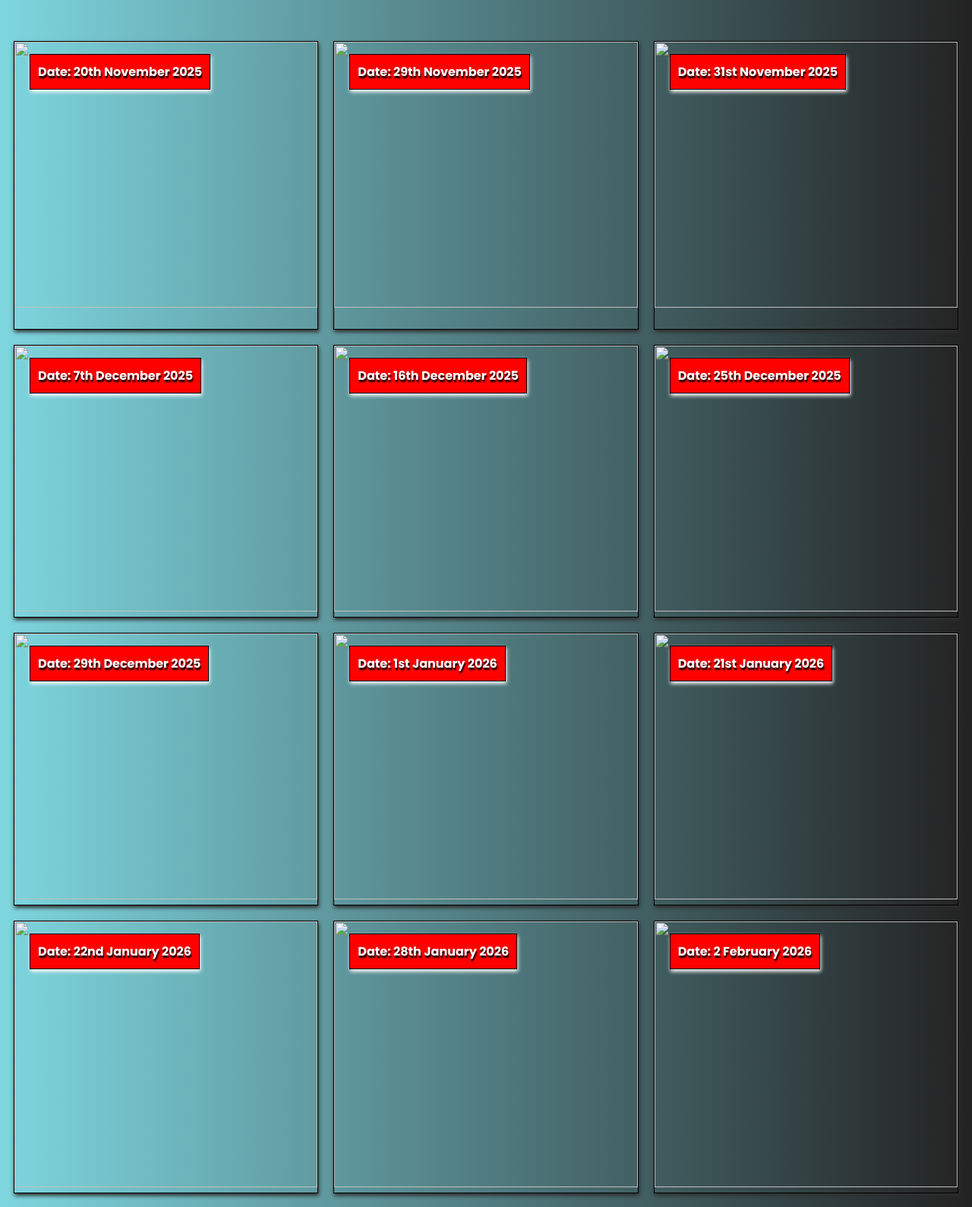
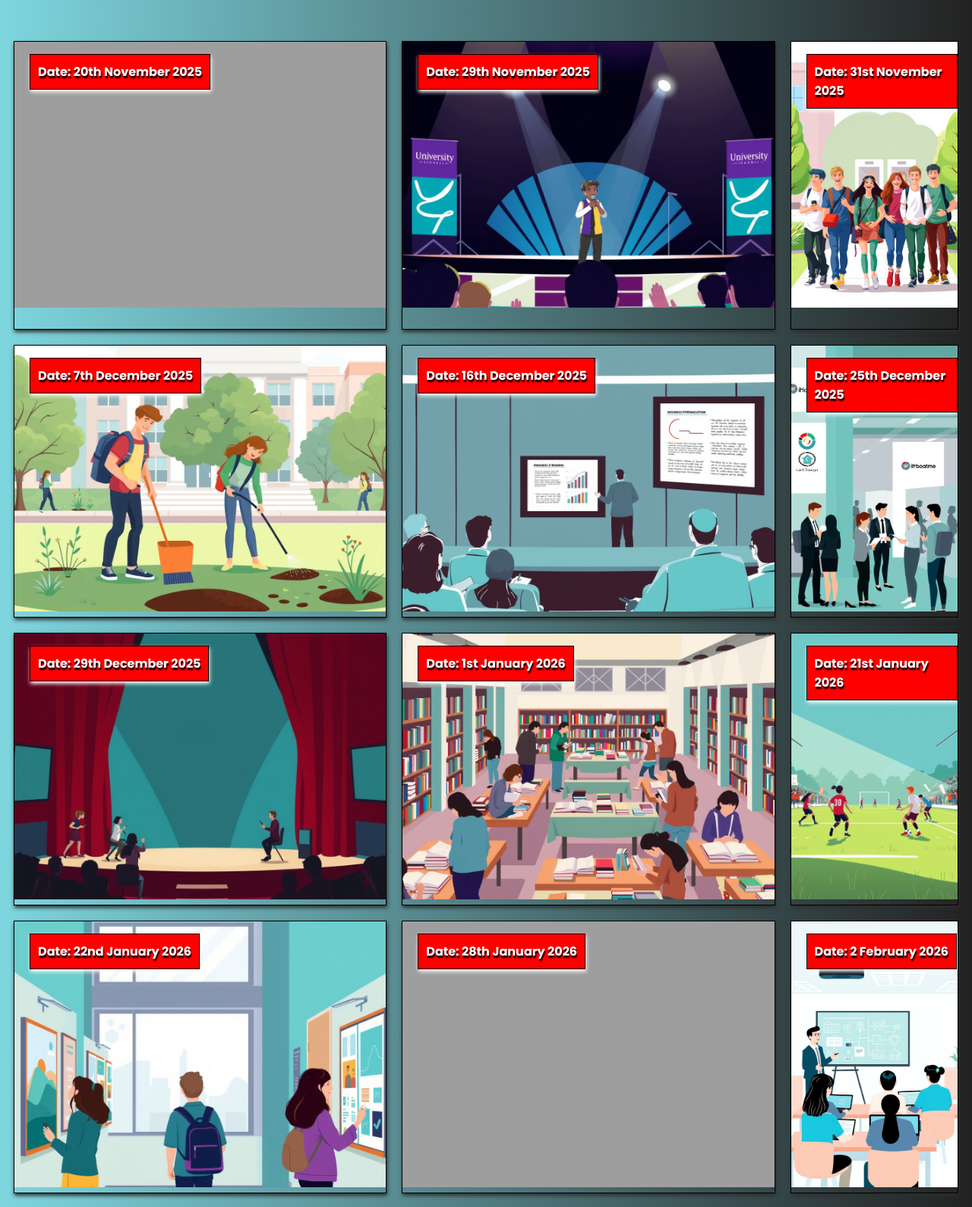
Before and after one commit to alimz2/fast-hub-project, a plain HTML site: page local.html in a window 1280 px wide. Shown: the part 251-1840 px from the top of the page at 76% size. Drawn offline with Linux system fonts and the light colour scheme; the site is published under a folder, as on GitHub Pages, so addresses that start at the root find nothing.

Commit message:
Your descriptive commit message

```diff
--- a/local.html
+++ b/local.html
@@ -33,7 +33,7 @@
             <p class="date">
                 Date: 20th November 2025
             </p>
-            <img src="/images/gridimg/grid12.png" alt="">
+            <img src="images/gridimg/grid12.png" alt="">
             <p class="details">
                 <span style="font-size: 20px; color: blue;">Hackathon – FAST CodeStorm 2026</span> <br>
                 A high-energy coding event where students form teams to develop software solutions under time pressure. The environment is buzzing with creativity, collaboration, and problem-solving as participants write code, debug systems, and compete to present the most innovative tech ideas. Screens glow with data and algorithms, reflecting the spirit of innovation and teamwork that defines the FAST community.
@@ -43,7 +43,7 @@
             <p class="date">
                 Date: 29th November 2025
             </p>
-            <img src="/images/gridimg/grid9.png" alt="">
+            <img src="images/gridimg/grid9.png" alt="">
             <h1></h1>
             <p class="details">
                 <span style="font-size: 20px; color: blue;">Singing Competition – FAST’s Got Talent</span> <br>
@@ -54,7 +54,7 @@
             <p class="date">
                 Date: 31st November 2025
             </p>
-            <img src="/images/gridimg/grid5.png" alt="">
+            <img src="images/gridimg/grid5.png" alt="">
             <p class="details">
                 <span style="font-size: 20px; color: blue;">Character Day – Cosplay and Creativity</span> <br>
                 A fun-filled day where students express themselves by dressing up as their favorite characters from movies, games, or comics. The campus turns into a colorful and lively space full of laughter, creativity, and friendly interactions. The event celebrates imagination and individuality, bringing joy and community spirit to the university.
@@ -64,7 +64,7 @@
             <p class="date">
                 Date: 7th December 2025
             </p>
-            <img src="/images/gridimg/grid4.png" alt="">
+            <img src="images/gridimg/grid4.png" alt="">
             <p class="details">
                 <span style="font-size: 20px; color: blue;">Volunteer Event – Green Campus Drive</span> <br>
                 A community-driven event focused on environmental sustainability. Students gather to plant trees, clean up outdoor spaces, and promote eco-friendly practices around campus. The event builds teamwork and environmental awareness, encouraging students to take pride in creating a cleaner, greener learning environment.
@@ -74,7 +74,7 @@
             <p class="date">
                 Date: 16th December 2025
             </p>
-            <img src="/images/gridimg/grid8.png" alt="">
+            <img src="images/gridimg/grid8.png" alt="">
             <p class="details">
                 <span style="font-size: 20px; color: blue;">Seminar – Research Innovation Day</span> <br>
                 A formal academic session where professors, researchers, and students share groundbreaking research and innovative ideas. Presentations cover emerging topics in science, technology, and education. The event encourages knowledge sharing, networking, and intellectual growth within the academic community.
@@ -84,7 +84,7 @@
             <p class="date">
                 Date: 25th December 2025
             </p>
-            <img src="/images/gridimg/grid11.png" alt="">
+            <img src="images/gridimg/grid11.png" alt="">
             <p class="details">
                 <span style="font-size: 20px; color: blue;">Career Fair – Meet the Recruiters</span> <br>
                 A professional networking event where students meet representatives from various companies and industries. The fair provides opportunities for internships, jobs, and professional mentorship. Students polish their resumes, practice interviews, and learn about future career paths while connecting directly with recruiters.
@@ -94,7 +94,7 @@
             <p class="date">
                 Date: 29th December 2025
             </p>
-            <img src="/images/gridimg/grid1.png" alt="">
+            <img src="images/gridimg/grid1.png" alt="">
             <p class="details">
                 <span style="font-size: 20px; color: blue;">Drama Club – Annual Theatre Play</span> <br>
                 A stage performance organized by the university’s drama club, featuring students acting in a full production. The play brings together creativity, teamwork, and storytelling as performers present a mix of comedy, drama, and emotion. The event highlights the cultural and performing arts side of student life.
@@ -104,7 +104,7 @@
             <p class="date">
                 Date: 1st January 2026
             </p>
-            <img src="/images/gridimg/grid6.png" alt="">
+            <img src="images/gridimg/grid6.png" alt="">
             <p class="details">
                 <span style="font-size: 20px; color: blue;">Book Fair and Reading Week</span> <br>
                 A week-long celebration of literature and learning where students explore a wide range of books and academic materials. The fair includes book sales, reading sessions, and discussions that inspire curiosity and intellectual engagement. It promotes a love for reading and lifelong learning within the university community.
@@ -114,7 +114,7 @@
             <p class="date">
                 Date: 21st January 2026
             </p>
-            <img src="/images/gridimg/grid2.png" alt="">
+            <img src="images/gridimg/grid2.png" alt="">
             <p class="details">
                 <span style="font-size: 20px; color: blue;">Sports Event – FAST Premier League</span> <br>
                 A competitive and energetic football tournament organized on campus. Teams of students face off in exciting matches filled with teamwork, strategy, and school spirit. The event promotes fitness, sportsmanship, and a sense of unity among the student body while celebrating athletic excellence.
@@ -124,7 +124,7 @@
             <p class="date">
                 Date: 22nd January 2026
             </p>
-            <img src="/images/gridimg/grid3.png" alt="">
+            <img src="images/gridimg/grid3.png" alt="">
             <p class="details">
                 <span style="font-size: 20px; color: blue;">Creative Event – Art and Design Exhibition</span> <br>
                 An exhibition showcasing the artistic talent of students from different disciplines. Paintings, digital designs, and creative projects are displayed in a gallery-style setup. The event encourages self-expression, creativity, and appreciation for visual arts within the academic environment.
@@ -134,7 +134,7 @@
             <p class="date">
                 Date: 28th January 2026
             </p>
-            <img src="/images/gridimg/grid7.png" alt="">
+            <img src="images/gridimg/grid7.png" alt="">
             <p class="details">
                 <span style="font-size: 20px; color: blue;">Social Event – FAST Fest Night</span> <br>
                 An evening festival celebrating music, food, and friendship on campus. Students enjoy live performances, food stalls, and cultural displays under twinkling lights. The event provides a perfect opportunity to relax, connect, and celebrate university life outside the classroom in a lively and festive environment.
@@ -144,7 +144,7 @@
             <p class="date">
                 Date: 2 February 2026
             </p>
-            <img src="/images/gridimg/grid10.png" alt="">
+            <img src="images/gridimg/grid10.png" alt="">
             <p class="details">
                 <span style="font-size: 20px; color: blue;">Workshop – Build Your First AI App</span> <br>
 An educational workshop that introduces students to artificial intelligence and app development. Participants learn hands-on coding techniques, explore AI models, and build simple applications with expert guidance. The focus is on practical learning, innovation, and understanding how technology can be used to solve real-world problems.
```
Also changed, not shown: directory.html (+9 -9 lines).
